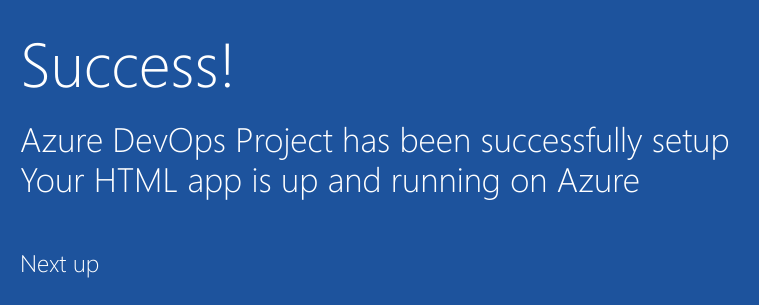
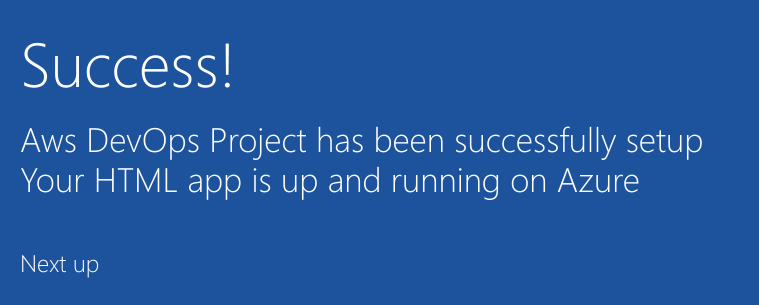
Before and after one commit to Prasannaravamsi/GitAssignment2, a plain HTML site: page index.html in a window 1280 px wide. Shown: the part 352-657 px from the top of the page, 205-964 px from the left. Drawn offline with Linux system fonts and the light colour scheme.

Commit message:
updated index file from developer2 branch

```diff
--- a/index.html
+++ b/index.html
@@ -19,7 +19,7 @@
         </div>
             <div class="content-body">
                 <div class="success-text">Success!</div>
-                <div class="description line-1"> Azure DevOps Project has been successfully setup</div>
+                <div class="description line-1"> Aws DevOps Project has been successfully setup</div>
                 <div class="description line-2"> Your HTML app is up and running on Azure</div>
                 <div class="next-steps-container">
                     <div class="next-steps-header">Next up</div>
```
